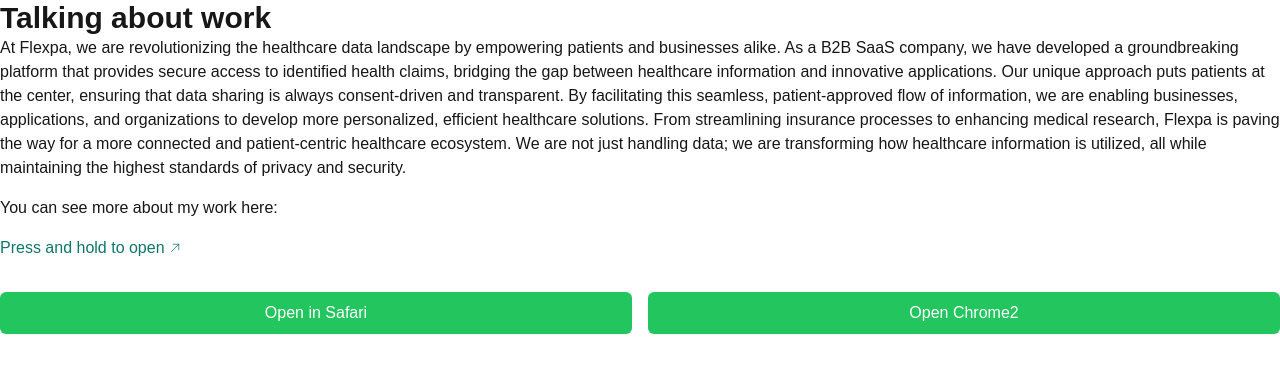
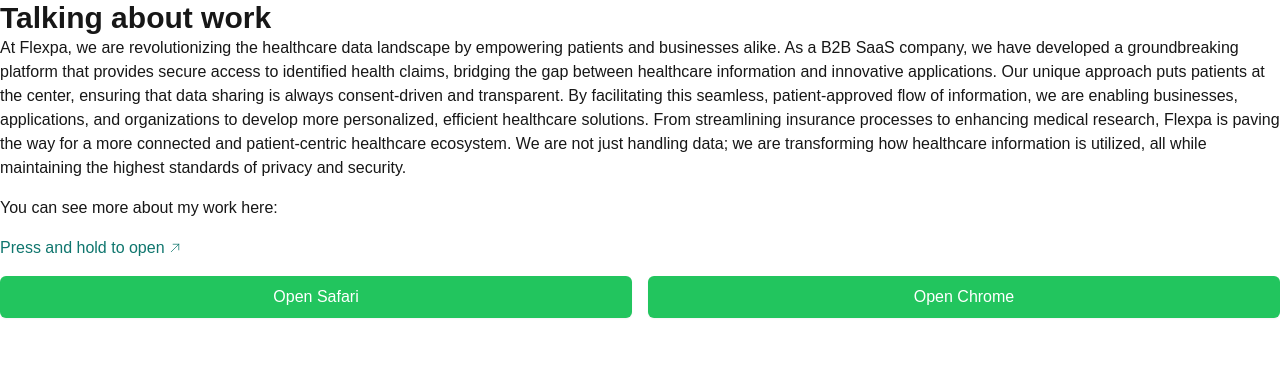
Before and after one commit to larry-flexpa/shnk, a Next.js app: page / in a window 1280 px wide. Shown: the top 372 px of the page. Built offline with nearby package versions, Linux system fonts and the light colour scheme.

Commit message:
one last time

```diff
--- a/src/app/page.tsx
+++ b/src/app/page.tsx
@@ -9,6 +9,9 @@
 disabled:cursor-not-allowed disabled:bg-gray-400 disabled:text-white
 w-full
 `;
+
+const initURL = 'https://www.flexpa.com';
+const chromeUrl = initURL.replace('https://', 'googlechromes://');
 
 export default function Home() {
   return (
@@ -34,12 +37,12 @@
               </div>
             </a>
         </div>
-        <div className="flex gap-4 mt-4">
-              <a href="x-safari-https://www.flexpa.com" target="_blank" className={buttonClass}>
-                Open in Safari
+        <div className="flex gap-4">
+              <a href={`x-safari-${initURL}`} target="_blank" className={buttonClass} rel="noreferrer">
+                Open Safari
               </a>
-              <a href="googlechromes://www.flexpa.com" target="_blank" className={buttonClass} rel="noreferrer">
-                Open Chrome2
+              <a href={chromeUrl} target="_blank" className={buttonClass} rel="noreferrer">
+                Open Chrome
               </a>
             </div>
       </section>
```
